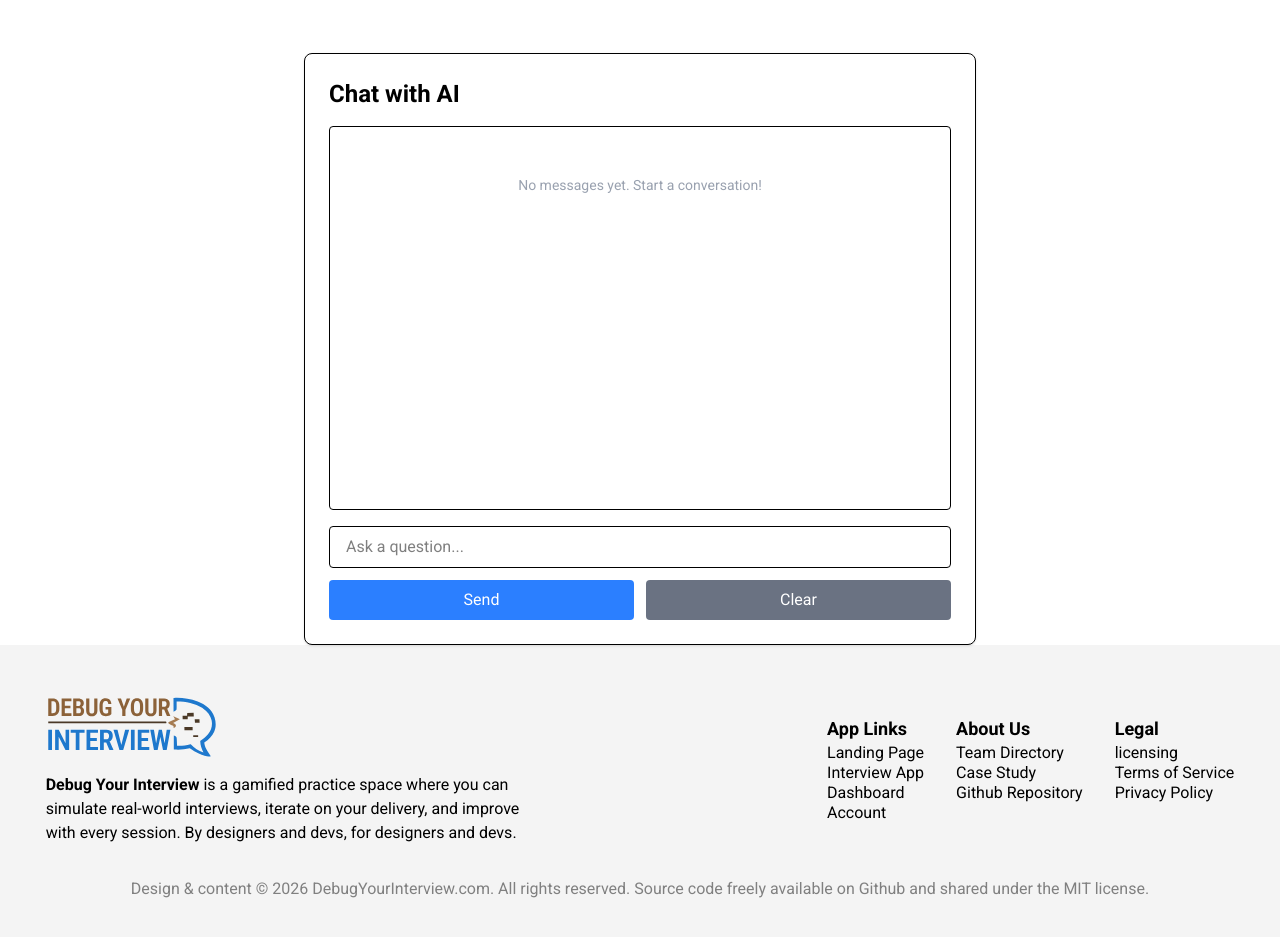
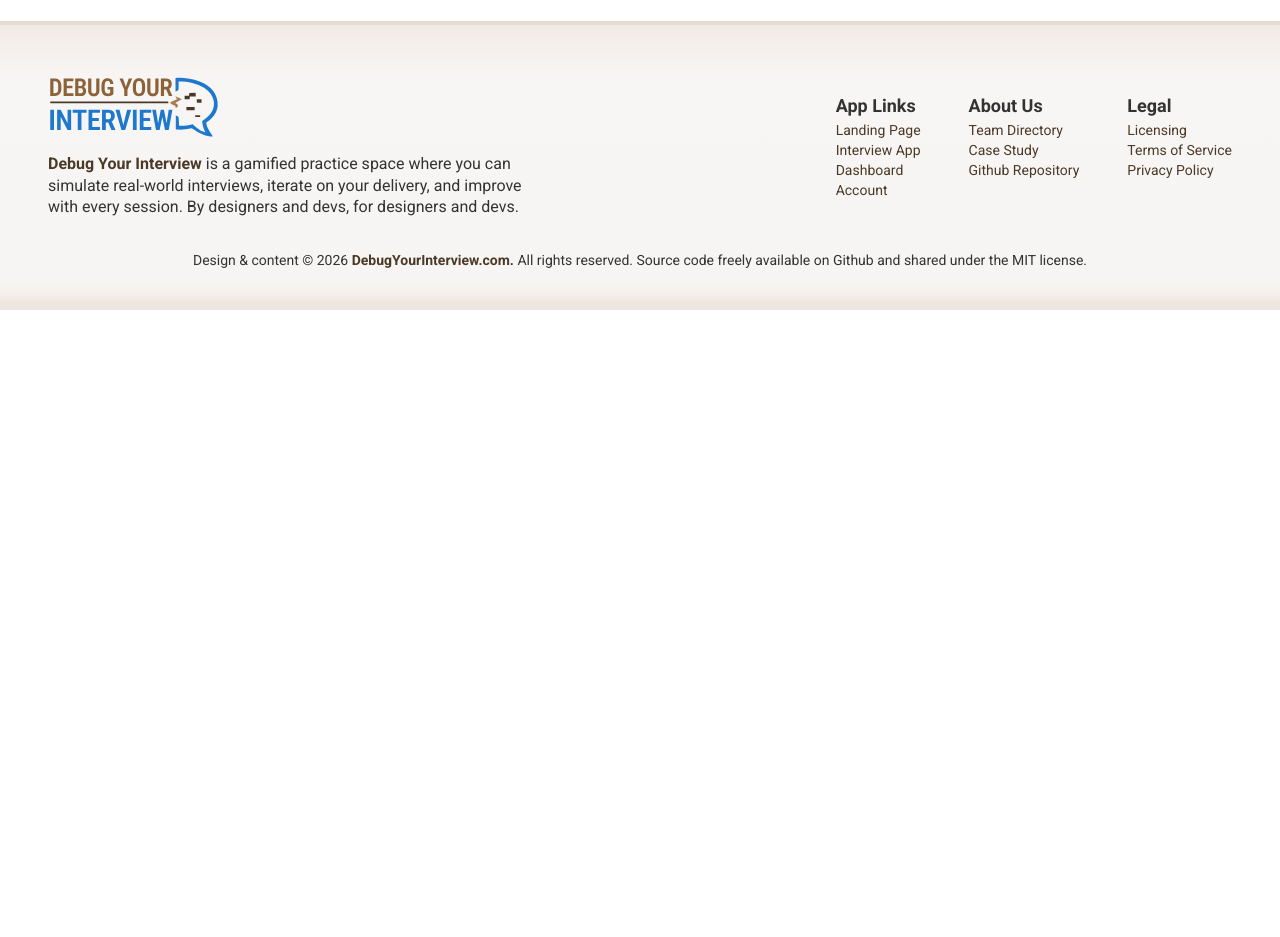
Before and after one commit to chingu-voyages/V59-tier3-team-39, a React (Vite) app in the folder frontend/: page / in a window 1280 px wide. Shown: the part 3680-4617 px from the top of the page. After the commit the page ends 3990 px from the top, so only its background shows below. Built offline with nearby package versions, Linux system fonts and the light colour scheme.

Commit message:
adjust styling and fix external links

```diff
--- a/frontend/src/components/main/Footer.tsx
+++ b/frontend/src/components/main/Footer.tsx
@@ -25,7 +25,7 @@ const footerData = [
   {
     title: 'Legal',
     links: [
-      { label: 'licensing', link: '#' },
+      { label: 'Licensing', link: '#' },
       { label: 'Terms of Service', link: '#' },
       { label: 'Privacy Policy', link: '#' },
     ],
@@ -36,37 +36,45 @@ const year = new Date().getFullYear()
 
 const Footer = () => {
   return (
-    <footer className="bg-[#f4f4f4]">
-      <div className="w-13/14 mx-auto py-12">
-        <div className="flex flex-col md:flex-row md:justify-between md:items-center mb-8">
-          <div className="space-y-4 max-w-120">
-            <img src={Logo} alt="" />
-            <p>
-              <span className="font-bold">Debug Your Interview</span> is a
+    <footer className="max-w-7xl mx-auto">
+      <div className="mx-auto px-6 md:px-12 pt-6 md:pt-12 pb-8 md:pb-10">
+        <div className="flex flex-col md:flex-row md:justify-between md:items-center md:gap-14 lg:gap-76 mb-5 md:mb-8">
+          <div className="md:flex-1">
+            <img src={Logo} alt="Debug Your Interview Logo" className='mb-3 md:mb-4' />
+            <p className='leading-[1.35] mb-5 md:mb-0 md:text-sm lg:text-base'>
+              <span className="text-secondary-shade font-bold">Debug Your Interview</span> is a
               gamified practice space where you can simulate real-world
               interviews, iterate on your delivery, and improve with every
               session. By designers and devs, for designers and devs.
             </p>
           </div>
-          <div className="flex gap-8">
+          <div className="grid  grid-cols-2 md:flex gap-4 md:gap-6 lg:gap-12">
             {footerData.map((col) => (
-              <div key={col.title} className="flex flex-col leading-tight">
+              <div key={col.title} className="flex flex-col leading-[1.35]" aria-label='col.title'>
                 <span className="text-lg font-bold">{col.title}</span>
-                {col.links.map(({ label, link }) => (
-                  <Link key={label} to={link} className="hover:text-red-400">
+                {col.links.map(({ label, link }) =>
+                  link.startsWith('http') ? (
+                    <a
+                      key={label} href={link} target="_blank" rel="noopener noreferrer"
+                      className='text-secondary-shade text-sm hover:text-red-400'
+                    >
+                      {label}
+                    </a>
+                  ) :
+                  <Link key={label} to={link} className="text-secondary-shade text-sm hover:text-red-400">
                     {label}
                   </Link>
-                ))}
+                )}
               </div>
             ))}
           </div>
         </div>
-        <div className="text-center">
-          <span className="text-[#808080]">
-            Design & content © {year} DebugYourInterview.com. All rights
+        <div className="md:max-w-120 lg:max-w-none mx-auto text-center">
+          <p className='text-sm'>
+            Design & content © {year} <span className='text-secondary-shade font-bold'>DebugYourInterview.com.</span> All rights
             reserved. Source code freely available on Github and shared under
             the MIT license.
-          </span>
+          </p>
         </div>
       </div>
     </footer>
--- a/frontend/src/index.css
+++ b/frontend/src/index.css
@@ -8,11 +8,15 @@
   --color-primary-stroke-bold: #7ecbe9;
   --color-secondary-tint: #a97642;
   --color-secondary-base: #8c6239;
+  --color-secondary-shade: #4B3927;
+
+  --color-secondary-stroke-base: #e5dbd2;
 }
 
 @layer base {
   body {
     font-family: var(--font-roboto);
+    color: #333333;
   }
 }
 
@@ -26,4 +30,14 @@
       #f2ebe5 100%
     );
   }
+  .bg-secondary-bg-gradient-b {
+    background-image: linear-gradient(
+      to top,
+      #eee7e0 2%,
+      #f7f5f3 9%,
+      #f8f6f5 80%,
+      #f2ebe5 100%
+    )
+  }
+
 }
--- a/frontend/src/layouts/MainLayout.tsx
+++ b/frontend/src/layouts/MainLayout.tsx
@@ -7,7 +7,10 @@ const MainLayout = () => {
     <div className="min-h-screen">
       <Header />
       <Outlet />
-      <Footer />
+      <div className="bg-secondary-bg-gradient-b border-t-4 border-secondary-stroke-base">
+        <Footer />
+      </div>
+
     </div>
   )
 }
--- a/frontend/src/pages/Home.tsx
+++ b/frontend/src/pages/Home.tsx
@@ -26,9 +26,9 @@ const Home = () => {
         <section className="flex justify-center w-full">
           <CaseStudy />
         </section>
-        <section className="flex justify-center w-full">
+        {/* <section className="flex justify-center w-full">
           <Chatbot />
-        </section>
+        </section>     */}
       </div>
     </main>
   )
```
